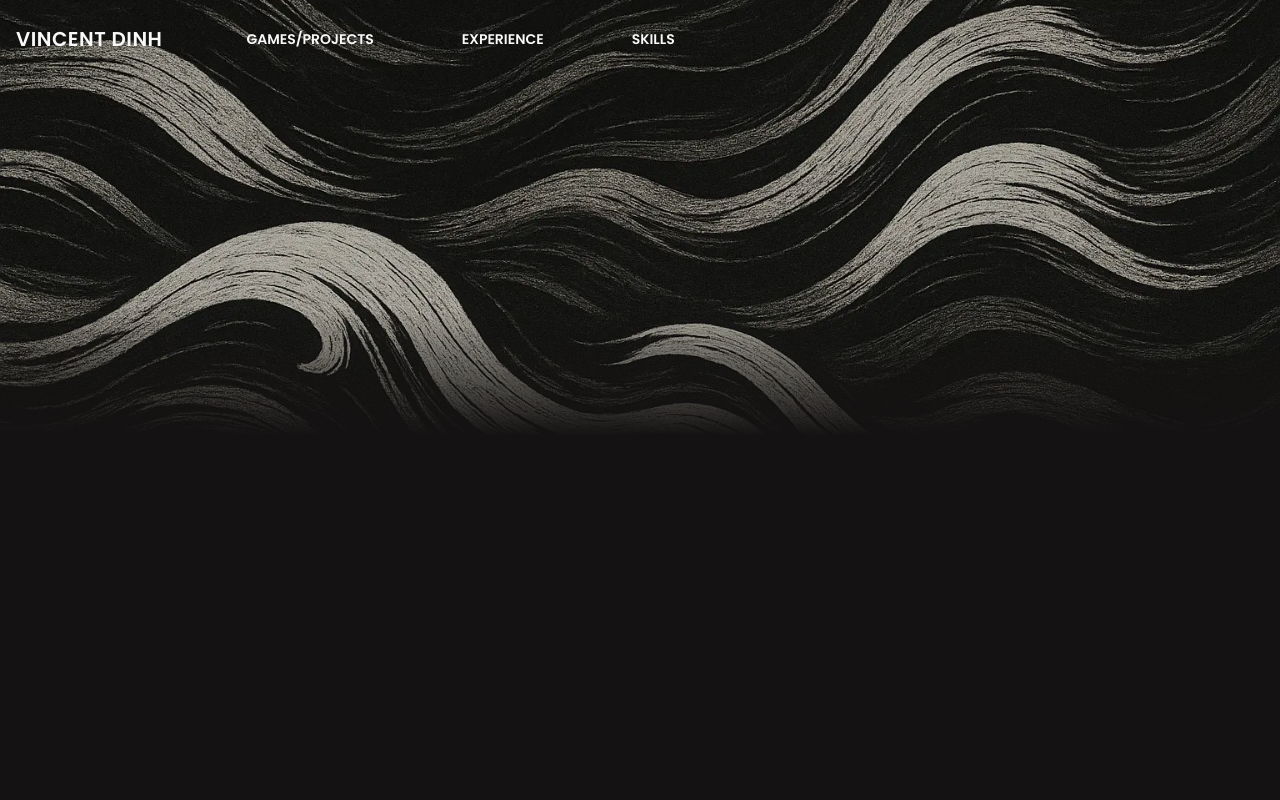
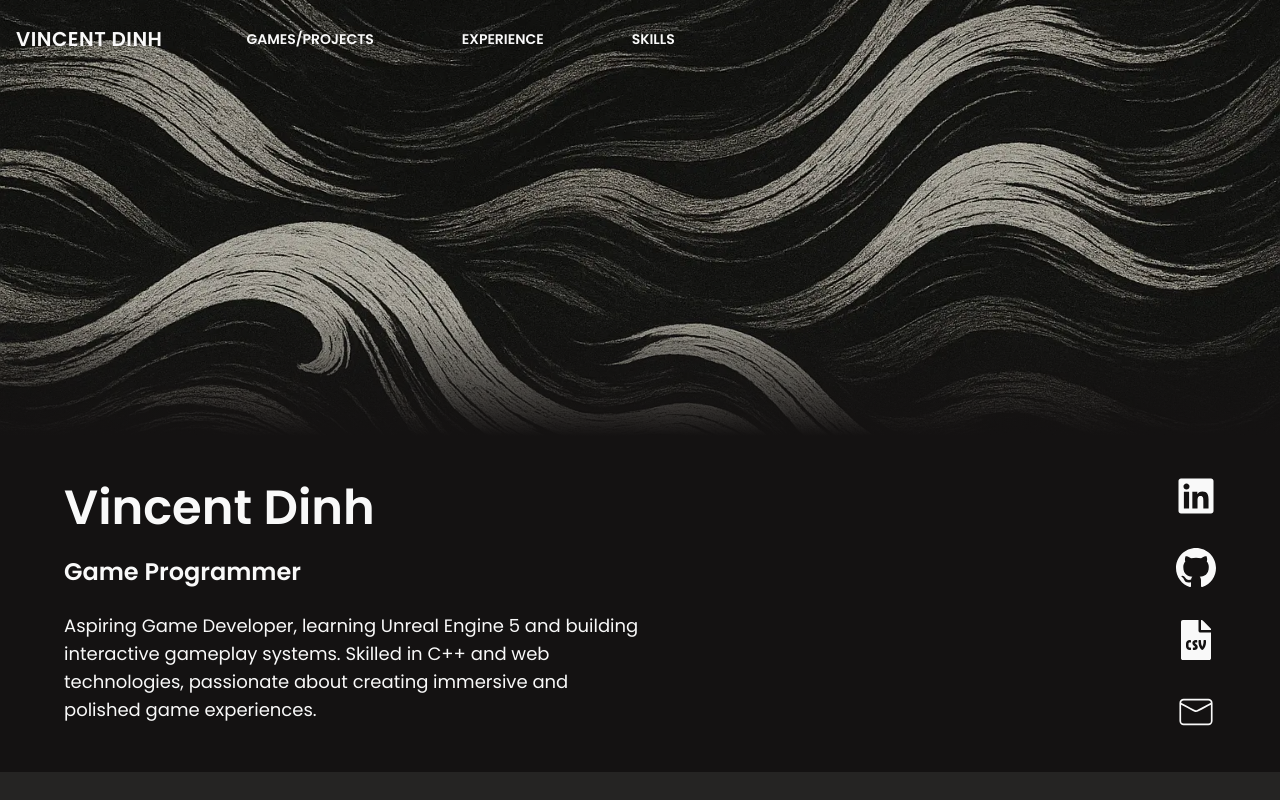
Before and after one commit to vinceednh/vinceednh.github.io, a Next.js app: page / in a window 1280 px wide. Shown: the top 800 px of the page. Built offline with nearby package versions, Linux system fonts and the light colour scheme.

Commit message:
Initialized Intro

```diff
--- a/package.json
+++ b/package.json
@@ -14,9 +14,11 @@
   "dependencies": {
     "@tanstack/react-query": "5.69.0",
     "lucide-react": "0.484.0",
+    "motion": "^12.23.12",
     "next": "15.2.4",
     "react": "19.0.0",
-    "react-dom": "19.0.0"
+    "react-dom": "19.0.0",
+    "react-icons": "^5.5.0"
   },
   "devDependencies": {
     "@eslint/js": "9.23.0",
--- a/src/app/layout.tsx
+++ b/src/app/layout.tsx
@@ -19,10 +19,10 @@ type LayoutProps = {
 export default function RootLayout({ children }: LayoutProps) {
   return (
     <html lang="en">
-      <body className={poppins.className}>
+      <body className={`${poppins.className} flex min-h-screen flex-col`}>
         <ReactQueryClientProvider>
           <Navigation />
-          <main className="z-0 -mt-16">
+          <main className="relative z-0 flex-grow">
             <Banner />
             {children}
           </main>
--- a/src/app/page.tsx
+++ b/src/app/page.tsx
@@ -1,9 +1,7 @@
+import Intro from "@/components/intro";
+
 const Home = () => {
-  return (
-    <div className="flex h-screen w-full items-center justify-center">
-      Hello World!
-    </div>
-  );
+  return <Intro />;
 };
 
 export default Home;
--- a/src/components/banner.tsx
+++ b/src/components/banner.tsx
@@ -2,7 +2,7 @@ import Image from "next/image";
 
 export default function Banner() {
   return (
-    <div className="relative h-[500px] w-full">
+    <div className="relative -mt-16 h-[500px] w-full">
       <Image
         src="/home/home-banner.webp"
         alt="Banner"
--- /dev/null
+++ b/src/components/intro.tsx
@@ -0,0 +1,82 @@
+"use client";
+import { motion } from "motion/react";
+import { FaLinkedin, FaFileCsv } from "react-icons/fa";
+import { BsGithub } from "react-icons/bs";
+import { CiMail } from "react-icons/ci";
+
+const fadeInFromLeft = {
+  initial: { opacity: 0, x: -50 },
+  animate: { opacity: 1, x: 0 },
+  transition: { duration: 0.6 },
+};
+
+const Intro = () => {
+  return (
+    <div className="text-white-100 relative flex items-center justify-between px-8 py-10 md:px-16">
+      <div className="flex max-w-xl flex-col gap-6">
+        <motion.h1 {...fadeInFromLeft} className="text-5xl font-bold">
+          Vincent Dinh
+        </motion.h1>
+        <motion.h2
+          {...fadeInFromLeft}
+          transition={{ ...fadeInFromLeft.transition, delay: 0.2 }}
+          className="text-2xl font-semibold"
+        >
+          Game Programmer
+        </motion.h2>
+        <motion.p
+          {...fadeInFromLeft}
+          transition={{ ...fadeInFromLeft.transition, delay: 0.4 }}
+          className="text-lg"
+        >
+          Aspiring Game Developer, learning Unreal Engine 5 and building
+          interactive gameplay systems. Skilled in C++ and web technologies,
+          passionate about creating immersive and polished game experiences.
+        </motion.p>
+      </div>
+
+      <div className="hidden flex-col items-center space-y-8 md:flex">
+        <motion.a
+          href="https://linkedin.com/in/vincent-dnh"
+          target="_blank"
+          rel="noreferrer"
+          className="text-white-100 transition-colors duration-300 hover:scale-110 hover:text-blue-400"
+          {...fadeInFromLeft}
+          transition={{ ...fadeInFromLeft.transition, delay: 0.6 }}
+        >
+          <FaLinkedin size={40} />
+        </motion.a>
+        <motion.a
+          href="https://github.com/vinceednh"
+          target="_blank"
+          rel="noreferrer"
+          className="text-white-100 transition-colors duration-300 hover:scale-110 hover:text-gray-400"
+          {...fadeInFromLeft}
+          transition={{ ...fadeInFromLeft.transition, delay: 0.7 }}
+        >
+          <BsGithub size={40} />
+        </motion.a>
+        <motion.a
+          href="/resume.pdf"
+          target="_blank"
+          rel="noreferrer"
+          className="text-white-100 transition-colors duration-300 hover:scale-110 hover:text-green-400"
+          {...fadeInFromLeft}
+          transition={{ ...fadeInFromLeft.transition, delay: 0.8 }}
+        >
+          <FaFileCsv size={40} />
+        </motion.a>
+        <motion.a
+          href="mailto:vincent.dinh401@gmail.com"
+          className="text-white-100 transition-colors duration-300 hover:scale-110 hover:text-red-400"
+          {...fadeInFromLeft}
+          transition={{ ...fadeInFromLeft.transition, delay: 0.9 }}
+        >
+          <CiMail size={40} />
+        </motion.a>
+      </div>
+    </div>
+  );
+};
+
+export default Intro;
```
Also changed, not shown: 1 other file (tests, documents, lock files or other folders).
